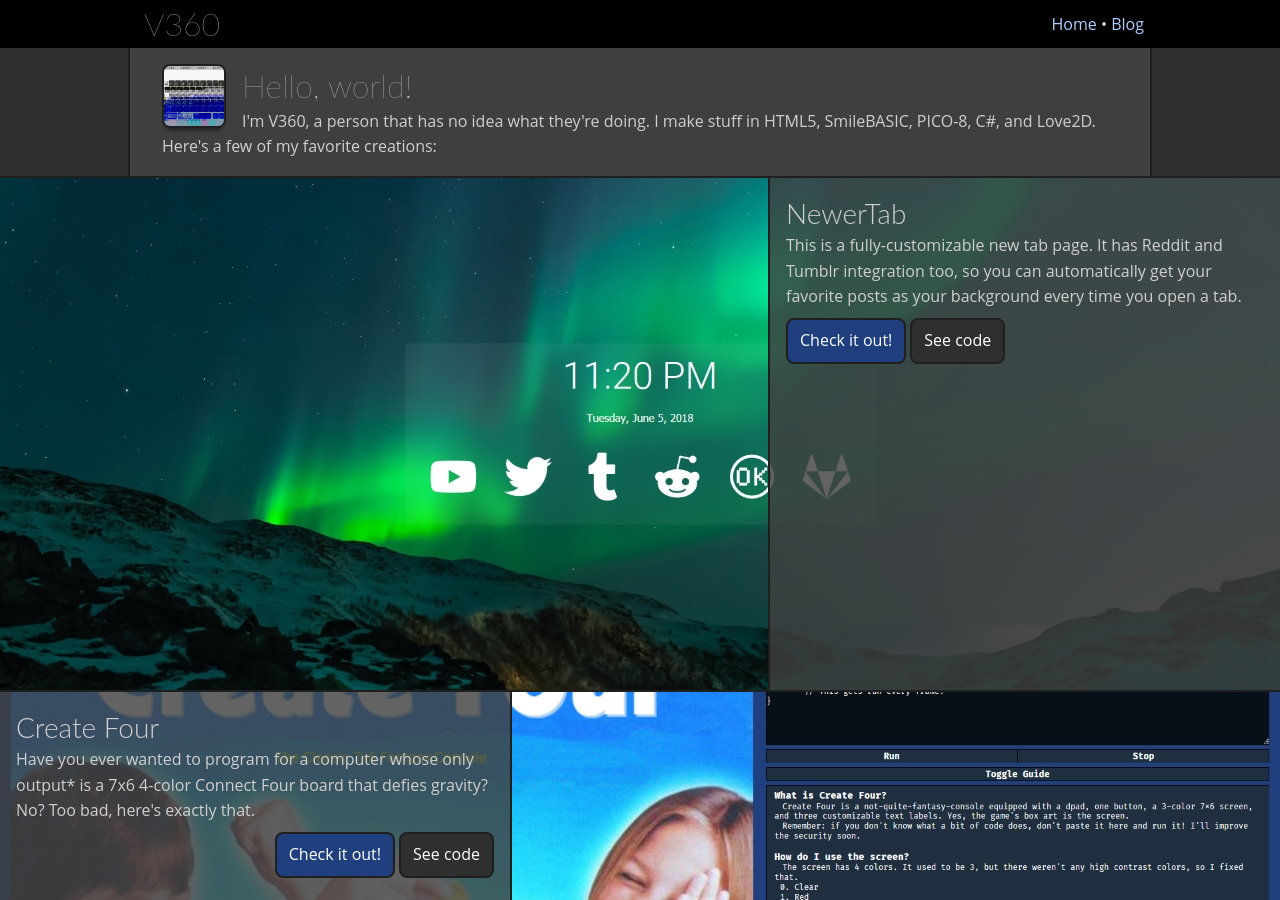
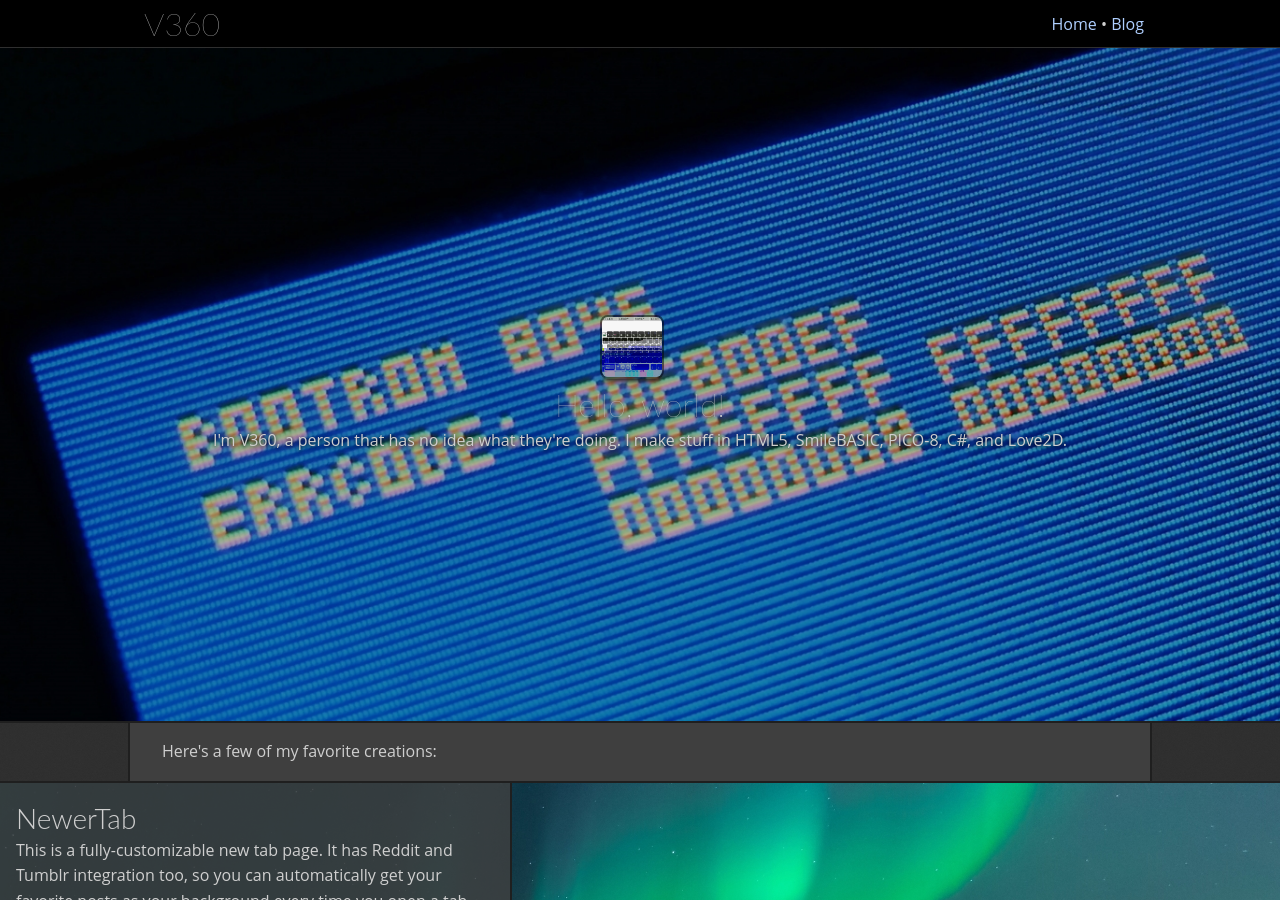
Before and after one commit to TheV360/thev360.github.io, a Jekyll site: the page built from index.html, in a window 1280 px wide and 900 px high. Built offline with Jekyll 4.4.1, drawn with Linux system fonts in a browser that asks for light colours.

Commit message:
New hero styling

```diff
--- a/css/home.scss
+++ b/css/home.scss
@@ -1,5 +1,32 @@
 ---
 ---
+
+div#superhero {
+	display: flex;
+
+	min-height: 75vh;
+
+	background-color: black;
+	background-position: center;
+	background-size: cover;
+
+	border-bottom: solid var(--thin-border-size) var(--thin-border-color);
+
+	flex-direction: column;
+
+	justify-content: center;
+	align-items: center;
+
+	& > * {
+		max-width: 32;
+
+		text-align: center;
+
+		&:not(img) {
+			text-shadow: 0 1px 4px black;
+		}
+	}
+}
 
 /* Profile Picture */
 div#profile-container {
--- a/css/styles.scss
+++ b/css/styles.scss
@@ -44,6 +44,8 @@ body {
 header {
 	display: block;
 	position: sticky;
+
+	border-bottom: solid 1px #2f2f2f;
 
 	top: 0;
 
--- a/index.html
+++ b/index.html
@@ -4,12 +4,14 @@ layout: home
 title: Home
 ---
 
-			<div class="container">
+			<div id="superhero" style="background-image: url('/assets/Banner.jpg');">
 				<div id="profile-container">
 					<img id="profile" src="/assets/ProfilePicture.jpg" />
 				</div>
 				<h2>Hello, world!</h2>
 				<p>I'm V360, a person that has no idea what they're doing. I make stuff in HTML5, SmileBASIC, PICO-8, C#, and Love2D.</p>
+			</div>
+			<div class="container">
 				<p>Here's a few of my favorite creations:</p>
 			</div>
 			<div class="showcase" style="background-image: url('/assets/NewerTab.jpg');">
```
